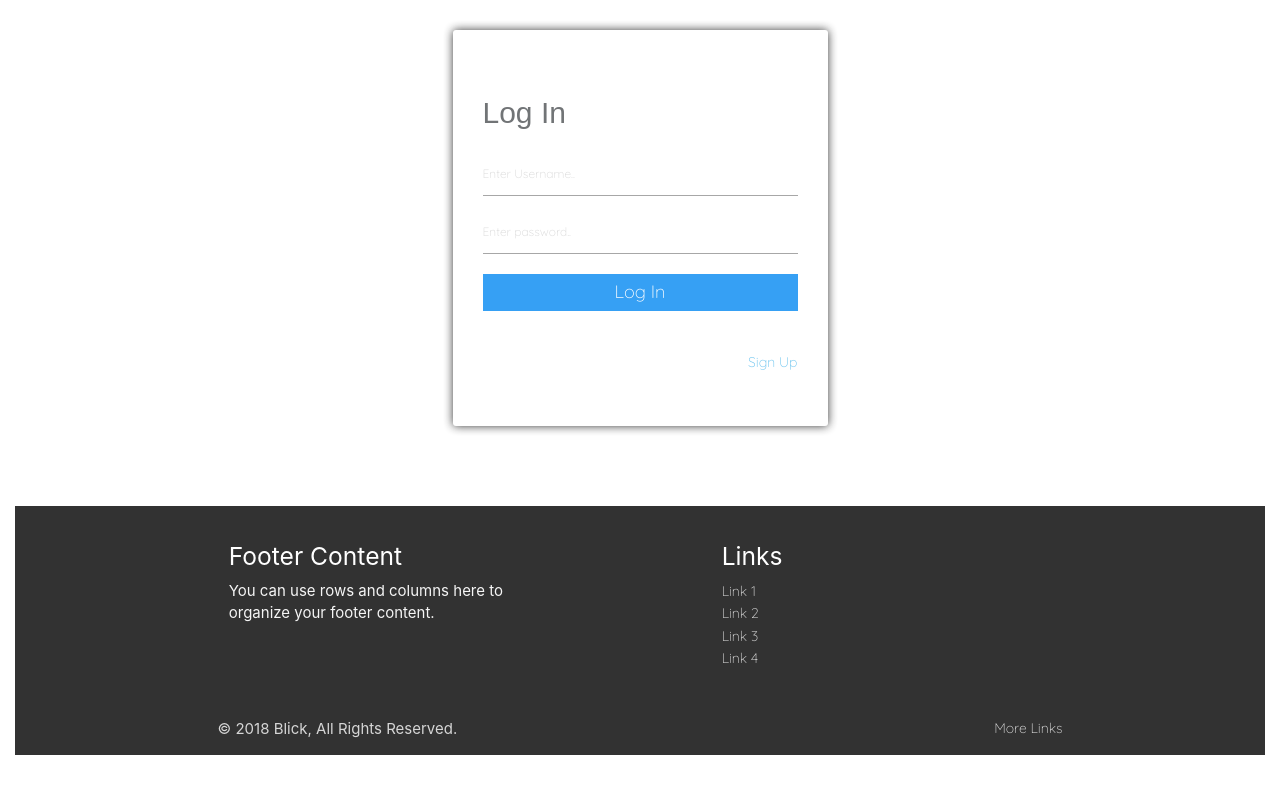
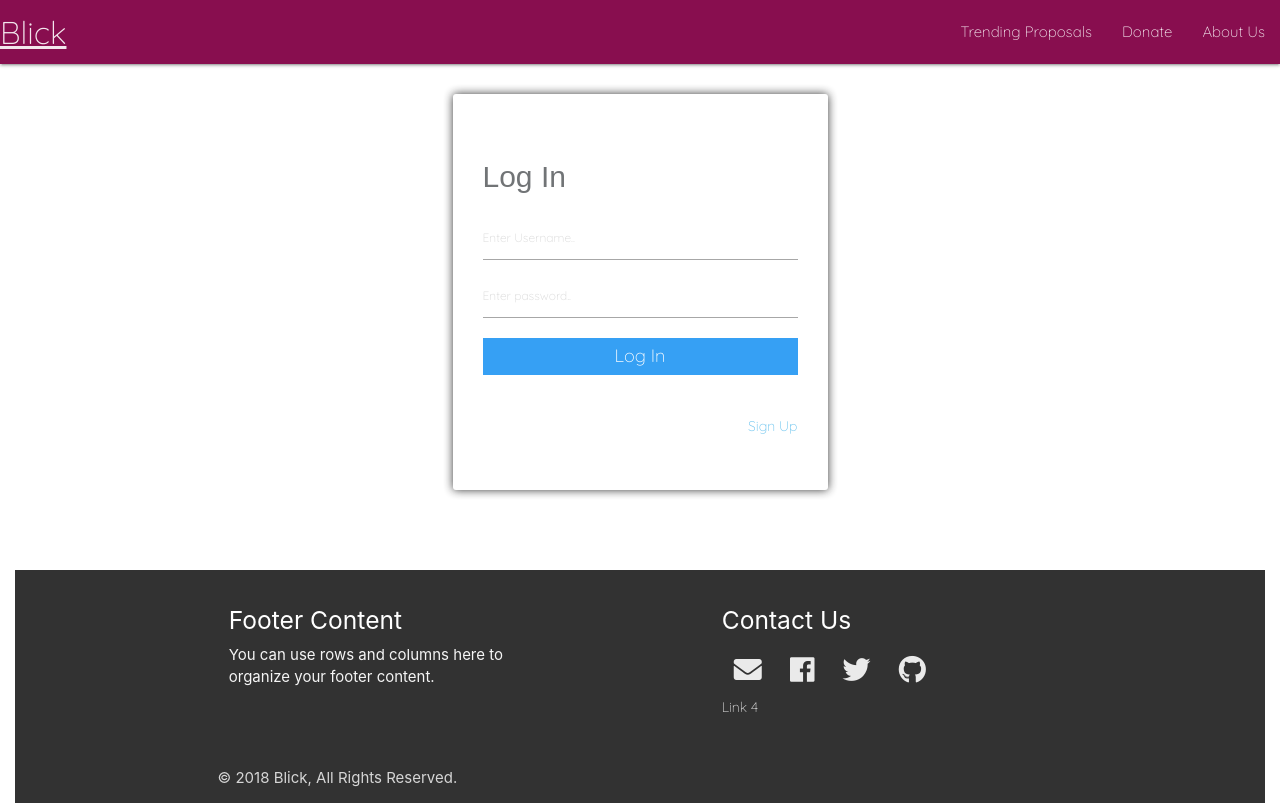
Before and after one commit to MichaelGee/Blick, a PHP site: page /html/index.html in a window 1280 px wide. Before the commit the page ends 755 px from the top, so only its background shows below. Run offline with PHP 8.4, Linux system fonts and the light colour scheme; some libraries are stand-ins or nearby versions; some web fonts are replaced.

Commit message:
done the login page navbar

```diff
--- a/index.css
+++ b/css/index.css
@@ -14,7 +14,9 @@ body{
 
 }
 
-
+.nav-wrapper{
+    background: #880E4F;
+}
 
 
 #form{
@@ -103,7 +105,11 @@ input[type="submit"]:hover{
     margin-top:80px;
 }
 
-
+i{
+    margin: 12px;
+    color: white !important;
+    cursor: pointer;
+}
 
 
 /*Registration*/
--- a/index.html
+++ b/html/index.html
@@ -7,7 +7,7 @@
     <meta name="viewport" content="width=device-width, initial-scale = 1.0, user-scalable = no">
     <link rel="stylesheet" type="text/css" href="bootstrap-3.3.7-dist/css/bootstrap.css">
 
-    <link rel="stylesheet" type="text/css" href="index.css">
+    <link rel="stylesheet" type="text/css" href="../css/index.css">
 
     <link href="https://fonts.googleapis.com/css?family=Quicksand:300" rel="stylesheet">
     <link href="https://fonts.googleapis.com/css?family=Julius+Sans+One" rel="stylesheet">
@@ -16,13 +16,24 @@
     <link href="https://fonts.googleapis.com/css?family=Orbitron" rel="stylesheet">
     <link href="https://fonts.googleapis.com/css?family=Khula" rel="stylesheet">
     <link rel="stylesheet" href="https://cdnjs.cloudflare.com/ajax/libs/materialize/1.0.0-beta/css/materialize.min.css">
-<link type="text/css" rel="stylesheet" href="materielize/css/materialize.min.css"  media="screen,projection"/>
+<link type="text/css" rel="stylesheet" href="../materialize/css/materialize.min.css"  media="screen,projection"/>
 <link href="https://fonts.googleapis.com/icon?family=Material+Icons" rel="stylesheet">
+<link rel="stylesheet" href="https://use.fontawesome.com/releases/v5.0.10/css/all.css" integrity="sha384-+d0P83n9kaQMCwj8F4RJB66tzIwOKmrdb46+porD/OvrJ+37WqIM7UoBtwHO6Nlg" crossorigin="anonymous">
 </head>
 <body>
 
 
-
+    <nav>
+        <div class="nav-wrapper">
+          <a href="#" class="brand-logo left">Blick</a>
+          <a href="#" data-target="mobile-demo" class="sidenav-trigger"><i class="material-icons">menu</i></a>
+          <ul class="right hide-on-med-and-down">
+            <li><a href="#">Trending Proposals</a></li>
+            <li><a href="#">Donate</a></li>
+            <li><a href="#">About Us</a></li>
+          </ul>
+        </div>
+      </nav>
 
     <div id='form' class="col-sm-12">
     <form action="#" method="post" id="login">
@@ -51,11 +62,12 @@
                   <p class="grey-text text-lighten-4">You can use rows and columns here to organize your footer content.</p>
                 </div>
                 <div class="col l4 offset-l2 s12">
-                  <h5 class="white-text">Links</h5>
-                  <ul>
-                    <li><a class="grey-text text-lighten-3" href="#!">Link 1</a></li>
-                    <li><a class="grey-text text-lighten-3" href="#!">Link 2</a></li>
-                    <li><a class="grey-text text-lighten-3" href="#!">Link 3</a></li>
+                  <h5 class="white-text">Contact Us</h5>
+                  <ul class="logo">
+                    <a href="#"><i class="fas fa-envelope fa-2x"></i></a>
+                    <a href="#"><i class="fab fa-facebook fa-2x"></i></a>
+                    <a href="#"><i class="fab fa-twitter fa-2x"></i></a>
+                    <a href="https://github.com/MichaelGee"><i class="fab fa-github fa-2x"></i></a>
                     <li><a class="grey-text text-lighten-3" href="#!">Link 4</a></li>
                   </ul>
                 </div>
@@ -64,7 +76,6 @@
             <div class="footer-copyright">
               <div class="container">
               © 2018 Blick, All Rights Reserved.
-              <a class="grey-text text-lighten-4 right" href="#!">More Links</a>
               </div>
             </div>
           </footer>
@@ -105,8 +116,7 @@
     </div>
     <script src="https://cdnjs.cloudflare.com/ajax/libs/materialize/1.0.0-beta/js/materialize.min.js"></script>
     <script type="text/javascript" src="materialize/js/materialize.min.js"></script>
-    <script type="text/javascript" src="jquery-3.2.1.min.js"></script>
-    <script type="text/javascript" src="Jquery.js"></script>
-    <script type="text/javascript" src="index.js"></script>
+    <script type="text/javascript" src="../javascript/Jquery.js"></script>
+    <script type="text/javascript" src="../javascript/index.js"></script>
 </body>
 </html>
```
Also changed, not shown: css/dashboard.css (renamed from dashboard.css, +4 -4 lines), html/dashboard.html (renamed from dashboard.html, +16 -11 lines), javascript/Jquery.js (renamed from Jquery.js), javascript/dashboard.js (renamed from dashboard.js), javascript/index.js (renamed from index.js).
